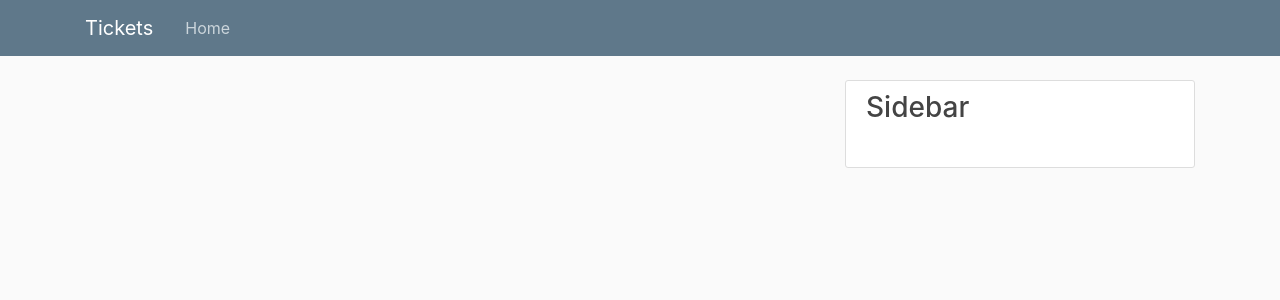
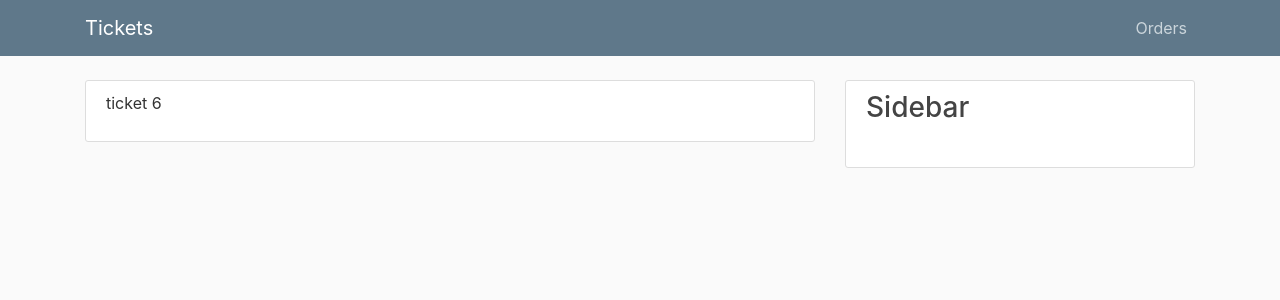
Before and after one commit to MariamKipshidze/tickets, a Django app: page /orders in a window 1280 px wide. Shown: the top 300 px of the page. Run offline with Django 3.2, Linux system fonts and the light colour scheme; a user stored in the database is signed in; data comes from the database, SQL or seed files in the repository; both versions use the stored data as it was after the commit; some libraries are stand-ins or nearby versions.

Commit message:
adding content to order view template

```diff
--- a/tickets_app/templates/tickets_app/base.html
+++ b/tickets_app/templates/tickets_app/base.html
@@ -22,10 +22,12 @@
             </button>
             <div class="collapse navbar-collapse" id="navbarToggle">
               <div class="navbar-nav mr-auto">
-                <a class="nav-item nav-link" href="{% url 'orders' %}">Home</a>
               </div>
               <!-- Navbar Right Side -->
               <div class="navbar-nav">
+                {% if user.is_authenticated %}
+                  <a class="nav-item nav-link" href="{% url 'orders' %}">Orders</a>
+                {% endif %}
               </div>
             </div>
           </div>
--- a/tickets_app/templates/tickets_app/orders.html
+++ b/tickets_app/templates/tickets_app/orders.html
@@ -1,4 +1,10 @@
 {% extends "tickets_app/base.html" %}
 {% block content %}
 
+{% for order in orders %}
+    <div class = "content-section">
+        <p>{{order.ticket}}</p>
+    </div>
+{% endfor %}
+
 {% endblock content%}
--- a/tickets_app/views.py
+++ b/tickets_app/views.py
@@ -16,7 +16,8 @@ from django.db.models import Q, Sum
 
 @login_required
 def orders(request: WSGIRequest) -> HttpResponse:
-    orders = Order.objects.all()
+    user = request.user
+    orders = Order.objects.filter(user=user)
 
     return render(request, "tickets_app/orders.html", context={
         "orders": orders,
```
Also changed, not shown: db.sqlite3.
